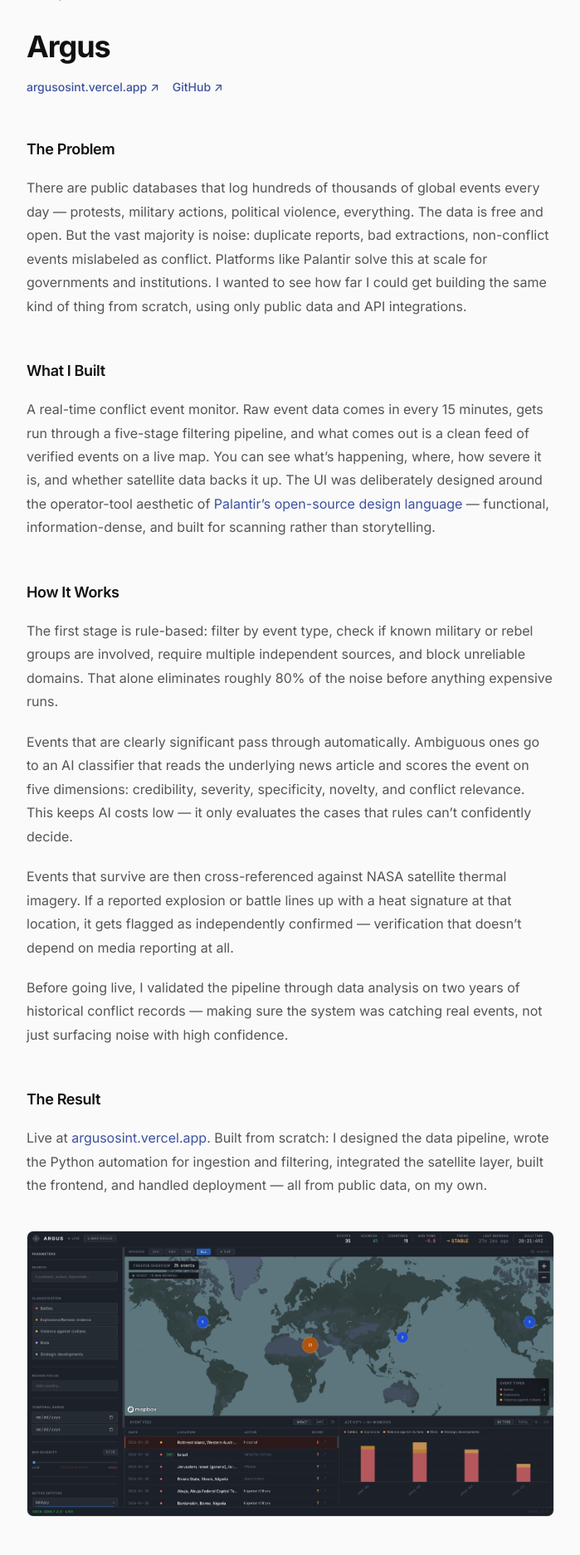
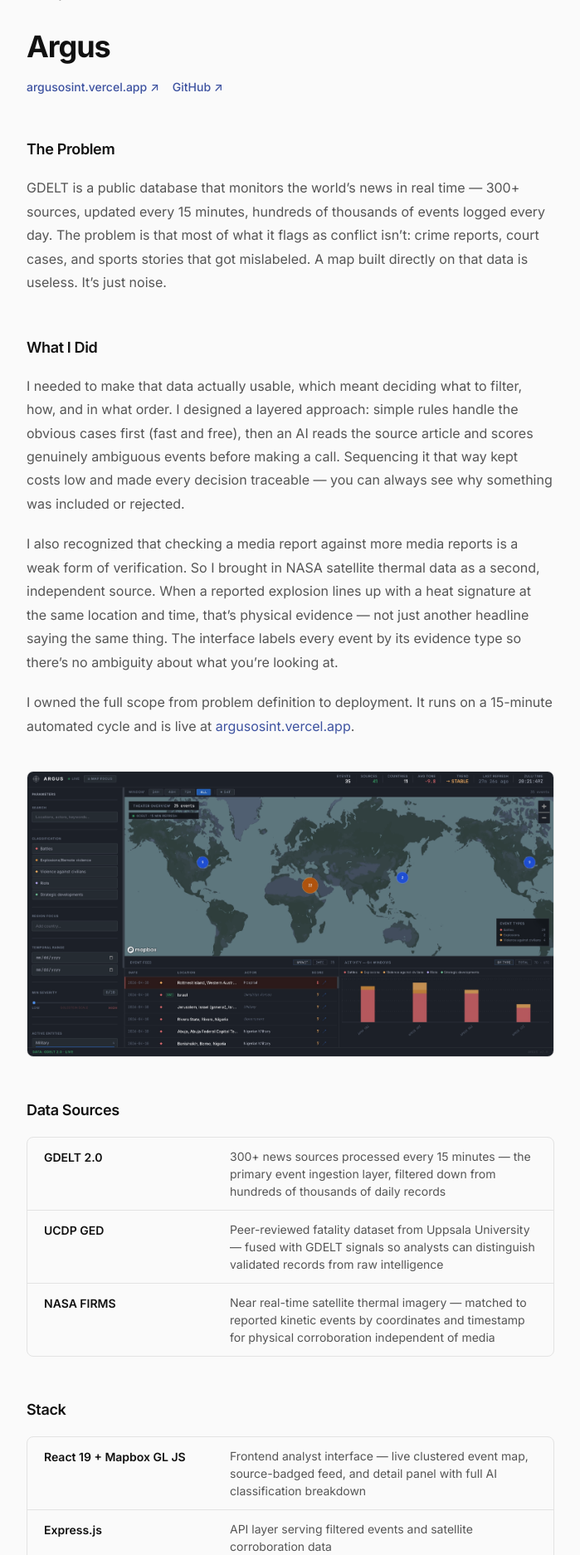
Before and after one commit to dylanglatt/dylanglatt.com, a Flask app: page /work/argus in a window 1280 px wide. Shown: the part 68-1942 px from the top of the page at 83% size, without its empty margins (290-989 px from the left). Run offline with Flask 3, Linux system fonts and the light colour scheme.

Commit message:
copy changes

```diff
--- a/templates/about.html
+++ b/templates/about.html
@@ -45,8 +45,10 @@
         The projects here&nbsp;&mdash;
         <a href="{{ url_for('work_riffd') }}" style="color: var(--accent);">Riffd</a> and
         <a href="{{ url_for('work_argus') }}" style="color: var(--accent);">Argus</a>&nbsp;&mdash;
-        are examples of how I work: identify a real problem, scope the solution, and
-        build it from scratch to production. Zero-to-one execution, end to end.
+        are examples of how I work: identify a real problem, design the solution, and direct it
+        from concept to production. I use AI as the implementation layer, which means I can move
+        from idea to deployed product alone. The problem identification, architecture, and
+        decisions throughout are mine.
       </p>
       <p>
         If you&rsquo;re looking for someone who can operate at the level of the problem, build
--- a/templates/work_argus.html
+++ b/templates/work_argus.html
@@ -1,7 +1,7 @@
 {% extends "base.html" %}
 
 {% block title %}Argus — Dylan Glatt{% endblock %}
-{% block description %}Inspired by Palantir, I built a real-time conflict monitor from public data — filtering hundreds of thousands of daily events down to verified, satellite-confirmed signals.{% endblock %}
+{% block description %}Real-time conflict intelligence from open-source data — a five-stage AI filtering pipeline and satellite corroboration layer built on GDELT, NASA FIRMS, and UCDP GED.{% endblock %}
 
 {% block content %}
 
@@ -23,56 +23,35 @@
 
       <h2>The Problem</h2>
       <p>
-        There are public databases that log hundreds of thousands of global events every day &mdash;
-        protests, military actions, political violence, everything. The data is free and open. But
-        the vast majority is noise: duplicate reports, bad extractions, non-conflict events mislabeled
-        as conflict. Platforms like Palantir solve this at scale for governments and institutions.
-        I wanted to see how far I could get building the same kind of thing from scratch, using only
-        public data and API integrations.
+        GDELT is a public database that monitors the world&rsquo;s news in real time &mdash; 300+
+        sources, updated every 15 minutes, hundreds of thousands of events logged every day. The
+        problem is that most of what it flags as conflict isn&rsquo;t: crime reports, court cases,
+        and sports stories that got mislabeled. A map built directly on that data is useless.
+        It&rsquo;s just noise.
       </p>
 
-      <h2>What I Built</h2>
+      <h2>What I Did</h2>
       <p>
-        A real-time conflict event monitor. Raw event data comes in every 15 minutes, gets run through
-        a five-stage filtering pipeline, and what comes out is a clean feed of verified events on a live
-        map. You can see what&rsquo;s happening, where, how severe it is, and whether satellite data
-        backs it up. The UI was deliberately designed around the operator-tool aesthetic of
-        <a href="https://palantir.github.io/" target="_blank" rel="noopener" style="color: var(--accent);">Palantir&rsquo;s open-source design language</a> &mdash;
-        functional, information-dense, and built for scanning rather than storytelling.
+        I needed to make that data actually usable, which meant deciding what to filter, how, and
+        in what order. I designed a layered approach: simple rules handle the obvious cases first
+        (fast and free), then an AI reads the source article and scores genuinely ambiguous events
+        before making a call. Sequencing it that way kept costs low and made every decision
+        traceable &mdash; you can always see why something was included or rejected.
+      </p>
+      <p>
+        I also recognized that checking a media report against more media reports is a weak form
+        of verification. So I brought in NASA satellite thermal data as a second, independent
+        source. When a reported explosion lines up with a heat signature at the same location and
+        time, that&rsquo;s physical evidence &mdash; not just another headline saying the same
+        thing. The interface labels every event by its evidence type so there&rsquo;s no ambiguity
+        about what you&rsquo;re looking at.
+      </p>
+      <p>
+        I owned the full scope from problem definition to deployment. It runs on a 15-minute
+        automated cycle and is live at <a href="https://argusosint.vercel.app" target="_blank" rel="noopener" style="color: var(--accent);">argusosint.vercel.app</a>.
       </p>
 
-      <h2>How It Works</h2>
-      <p>
-        The first stage is rule-based: filter by event type, check if known military or rebel groups
-        are involved, require multiple independent sources, and block unreliable domains. That alone
-        eliminates roughly 80% of the noise before anything expensive runs.
-      </p>
-      <p>
-        Events that are clearly significant pass through automatically. Ambiguous ones go to an AI
-        classifier that reads the underlying news article and scores the event on five dimensions:
-        credibility, severity, specificity, novelty, and conflict relevance. This keeps AI costs low &mdash;
-        it only evaluates the cases that rules can&rsquo;t confidently decide.
-      </p>
-      <p>
-        Events that survive are then cross-referenced against NASA satellite thermal imagery. If a reported
-        explosion or battle lines up with a heat signature at that location, it gets flagged as
-        independently confirmed &mdash; verification that doesn&rsquo;t depend on media reporting at all.
-      </p>
-      <p>
-        Before going live, I validated the pipeline through data analysis on two years of historical
-        conflict records &mdash; making sure the system was catching real events, not just surfacing
-        noise with high confidence.
-      </p>
-
-      <h2>The Result</h2>
-      <p>
-        Live at <a href="https://argusosint.vercel.app" target="_blank" rel="noopener" style="color: var(--accent);">argusosint.vercel.app</a>.
-        Built from scratch: I designed the data pipeline, wrote the Python automation for ingestion
-        and filtering, integrated the satellite layer, built the frontend, and handled deployment &mdash;
-        all from public data, on my own.
-      </p>
-
-      <!-- Screenshot at the bottom as proof -->
+      <!-- Screenshot -->
       <div class="product-screenshot" style="margin-top: var(--sp-10);">
         <img src="{{ url_for('static', filename='img/argus-map.jpg') }}" alt="Argus — live global conflict event map with severity clustering and real-time data">
       </div>
@@ -81,23 +60,15 @@
       <div class="tech-stack">
         <div class="tech-item">
           <span class="tech-name">GDELT 2.0</span>
-          <span class="tech-desc">Public event database, updated every 15 minutes &mdash; logs hundreds of thousands of events per day across 100+ countries from global news sources</span>
+          <span class="tech-desc">300+ news sources processed every 15 minutes &mdash; the primary event ingestion layer, filtered down from hundreds of thousands of daily records</span>
         </div>
         <div class="tech-item">
-          <span class="tech-name">POLECAT</span>
-          <span class="tech-desc">Government-funded historical conflict dataset &mdash; two years of validated records used to backtest the filtering pipeline before launch</span>
+          <span class="tech-name">UCDP GED</span>
+          <span class="tech-desc">Peer-reviewed fatality dataset from Uppsala University &mdash; fused with GDELT signals so analysts can distinguish validated records from raw intelligence</span>
         </div>
         <div class="tech-item">
           <span class="tech-name">NASA FIRMS</span>
-          <span class="tech-desc">Satellite thermal imagery, updated near real-time &mdash; matched to reported battles and explosions by location for independent confirmation</span>
-        </div>
-        <div class="tech-item">
-          <span class="tech-name">UN ReliefWeb</span>
-          <span class="tech-desc">Humanitarian situation reports by country &mdash; pulled live and surfaced in the country brief panel</span>
-        </div>
-        <div class="tech-item">
-          <span class="tech-name">CAMEO / Goldstein</span>
-          <span class="tech-desc">Standard classification systems for event types and severity &mdash; used to categorize and rank events before AI filtering</span>
+          <span class="tech-desc">Near real-time satellite thermal imagery &mdash; matched to reported kinetic events by coordinates and timestamp for physical corroboration independent of media</span>
         </div>
       </div>
 
@@ -105,23 +76,23 @@
       <div class="tech-stack">
         <div class="tech-item">
           <span class="tech-name">React 19 + Mapbox GL JS</span>
-          <span class="tech-desc">Frontend analyst workstation &mdash; clustered event map, sortable feed, 6-hour time-series chart, and escalation detection UI</span>
+          <span class="tech-desc">Frontend analyst interface &mdash; live clustered event map, source-badged feed, and detail panel with full AI classification breakdown</span>
         </div>
         <div class="tech-item">
           <span class="tech-name">Express.js</span>
-          <span class="tech-desc">API layer serving filtered events, satellite data, and user feedback</span>
+          <span class="tech-desc">API layer serving filtered events and satellite corroboration data</span>
         </div>
         <div class="tech-item">
-          <span class="tech-name">Claude Haiku (Anthropic API)</span>
-          <span class="tech-desc">AI noise filter &mdash; reads news articles for ambiguous events and decides whether they represent real conflict or should be discarded</span>
+          <span class="tech-name">Claude Haiku</span>
+          <span class="tech-desc">AI classifier for ambiguous events &mdash; scores credibility, severity, specificity, novelty, and conflict relevance; returns auditable output</span>
         </div>
         <div class="tech-item">
-          <span class="tech-name">Python data pipeline</span>
-          <span class="tech-desc">Automated event ingestion, normalization, satellite matching, and historical data analysis</span>
+          <span class="tech-name">GitHub Actions</span>
+          <span class="tech-desc">15-minute cron for automated event ingestion, pipeline execution, and satellite matching</span>
         </div>
         <div class="tech-item">
           <span class="tech-name">Vercel + Vercel Blob</span>
-          <span class="tech-desc">Deployment and analyst feedback persistence</span>
+          <span class="tech-desc">Deployment and filtered event persistence for predictable frontend latency</span>
         </div>
       </div>
     </div>
```
Also changed, not shown: templates/work_riffd.html (+26 -40 lines).
